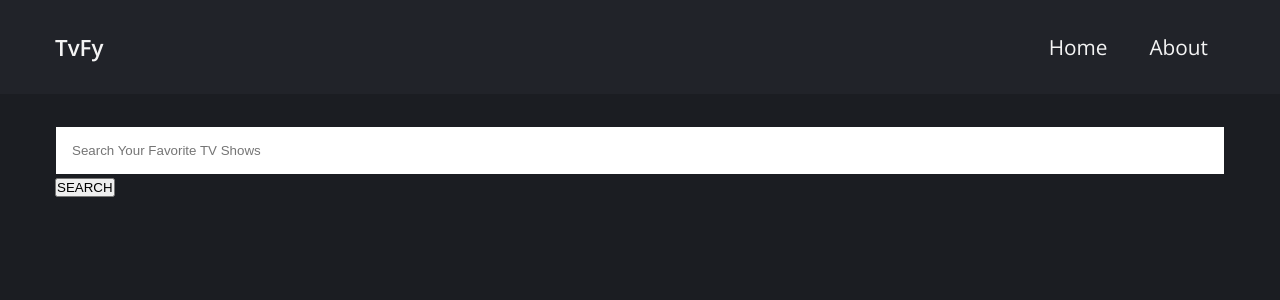
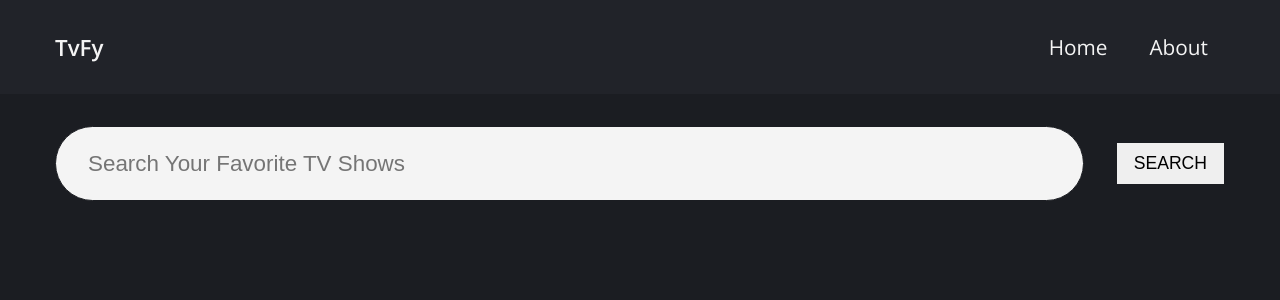
Before and after one commit to maxly20/React-Showsify, a React (Create React App) app: page / in a window 1280 px wide. Shown: the top 300 px of the page. Built offline with nearby package versions, Linux system fonts and the light colour scheme.

Commit message:
finish searchbar css

```diff
--- a/src/scss/_searchbar.scss
+++ b/src/scss/_searchbar.scss
@@ -3,9 +3,31 @@
   margin: 2rem 0;
 }
 .searchbar__form {
+  display: flex;
   input {
-    width: 100%;
-    padding: 1rem;
+    flex: 1;
+    padding: 0.8rem 2rem;
     border: 1px solid var(--color-main);
+    border-radius: 50px;
+    background-color: var(--color-text-main);
+    color: var(--color-main);
+    font-size: 1.4rem;
+    outline-width: 0ch;
+    margin-right: 2rem;
+    &:focus {
+      border: 1px solid var(--color-main);
+    }
   }
 }
+.btn {
+  padding: 10px 17px;
+  border: 1px solid var(--color-main);
+  //   color: var(--color-text-main);
+  margin: 1rem 0;
+  font-size: 1.1rem;
+  outline-width: 0ch;
+  cursor: pointer;
+  &:hover {
+    color: var(--color-text-hover);
+  }
+}
```
